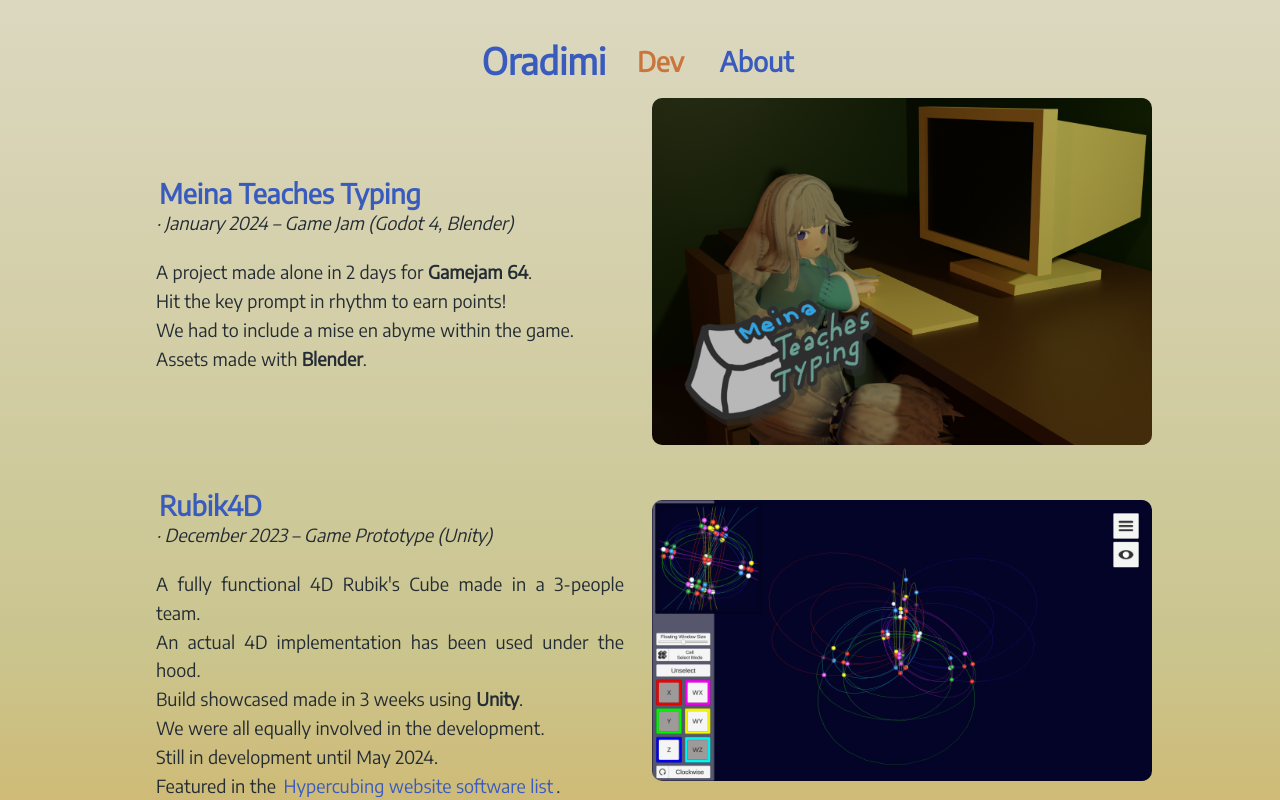
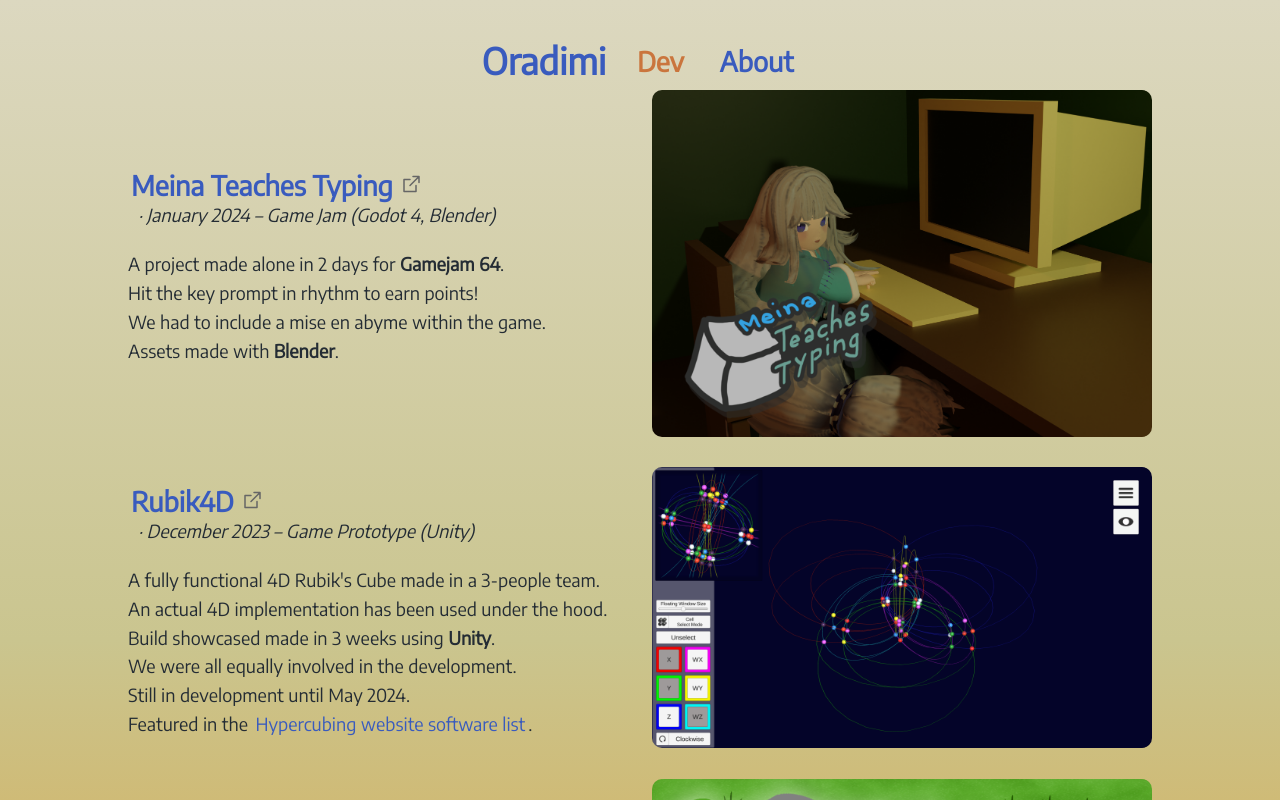
Before and after one commit to Oradimi/oradimi.github.io, a Vue app: page /projects in a window 1280 px wide. Shown: the top 800 px of the page. Built offline with nearby package versions, Linux system fonts and the light colour scheme.

Commit message:
Adjustments

```diff
--- a/src/components/LinksItem.vue
+++ b/src/components/LinksItem.vue
@@ -71,6 +71,7 @@ img {
     flex-wrap: wrap;
     align-items: center;
     justify-content: center;
+    min-width: 280px;
     margin: 1rem 0;
 }
 
--- a/src/components/ProjectItem.vue
+++ b/src/components/ProjectItem.vue
@@ -2,15 +2,27 @@
 <div :class="{ 'project': detailed, 'small-project': !detailed }">
     <div v-if="detailed" class="content">
         <div class="head">
-            <h2 class="name"><a :href=link target="_blank">{{ name }}</a></h2>
-            <em class="category">· {{ category }}</em>
+            <h2 class="name">
+                <a :href=link target="_blank">{{ name }}
+                    <svg v-if="link" width="24" height="24" viewBox="0 0 24 24" xmlns="http://www.w3.org/2000/svg">
+                        <path d="M17 13.5v6H5v-12h6m3-3h6v6m0-6-9 9" stroke="#666" stroke-width="1.5" fill="none" fill-rule="evenodd" stroke-linecap="round" stroke-linejoin="round"></path>
+                    </svg>
+                </a>
+            </h2>
+            <p class="category"><em>· {{ category }}</em></p>
         </div>
         <div class="details">
             <p class="description" v-html="formattedDescription"></p>
         </div>
     </div>
     <div v-else-if="typeof description !== 'undefined'">
-        <h2 v-show="typeof name !== 'undefined'" class="name-small"><a :href=link target="_blank">{{ name }}</a></h2>
+        <h2 v-show="typeof name !== 'undefined'" class="name-small">
+            <a :href=link target="_blank">{{ name }}
+                <svg v-if="link" width="18" height="18" viewBox="0 0 24 24" xmlns="http://www.w3.org/2000/svg">
+                    <path d="M17 13.5v6H5v-12h6m3-3h6v6m0-6-9 9" stroke="#666" stroke-width="1.5" fill="none" fill-rule="evenodd" stroke-linecap="round" stroke-linejoin="round"></path>
+                </svg>
+            </a>
+        </h2>
         <p class="description" v-html="formattedDescription"></p>
     </div>
     <div class="image-canvas" :class="{ 'detailed': detailed }" @click="zoomInHandler">
@@ -84,7 +96,7 @@ export default {
     justify-content: space-evenly;
     align-items: center;
     display: block;
-    margin: 0.5rem;
+    margin: 0 0 20px 0;
 }
 
 .small-project {
@@ -92,7 +104,7 @@ export default {
     flex-wrap: nowrap;
     flex-direction: column-reverse;
     align-items: center;
-    margin: 0.5rem;
+    margin: 20px;
 }
 
 @media (min-width: 1024px) {
@@ -104,12 +116,13 @@ export default {
 .content {
     display: flex;
     flex-direction: column;
-    padding: 0.5rem;
+    margin: 20px 0;
 }
 
 @media (min-width: 1024px) {
     .content {
         width: 40rem;
+        margin: 20px 20px 20px 0;
     }
 }
 
@@ -137,21 +150,25 @@ export default {
     cursor: zoom-in;
 }
 
+.head {
+    margin: 0 0 20px 0;
+}
+
 .name {
-    padding: 20px 20px 0px 20px;
+    padding: 0;
 }
 
 .name-small {
-    padding: 0px 10px 0px 0px;
+    padding: 0px;
+    margin: 6px 0;
     font-size: 18px;
 }
 
 .category {
-    padding: 20px;
+    padding: 0 0 0 10px;
 }
 
 .details {
-    padding: 20px;
     text-align: justify;
 }
 
--- a/src/pages/AboutItem.vue
+++ b/src/pages/AboutItem.vue
@@ -15,7 +15,7 @@
         Through learning a lot of things by myself, I became <b>versatile</b>
         and I'm capable of <b>quickly learning</b> new concepts.<br>
         If you'd like to get in touch, you can find my contact information
-        in my <a href="/resume.pdf"><b class="blue">resume</b></a>.<br>
+        in my <a href="/resume.pdf" target="_blank"><b class="blue">resume</b></a>.<br>
         And if you're curious,
         <router-link to="/gallery"><b class="blue">this link right here</b></router-link>
         contains a non-exhaustive list of some other things I did outside of development.
--- a/src/pages/GalleryItem.vue
+++ b/src/pages/GalleryItem.vue
@@ -56,7 +56,6 @@
   description=
   "<b>Modeling</b> from scratch of 3D characters usable within VRChat or any purpose.
   They have facial expression blendshapes, physics, and many options."
-  link="https://github.com/Oradimi/KanColle-English-Patch-KCCP"
   image="VRChatAvatars.png"
   />
 
@@ -129,7 +128,8 @@ export default {
 
 <style scoped>
 .works {
-  display: block;
+  display: flex;
+  flex-direction: column;
   align-items: center;
   justify-content: center;
 }
@@ -137,6 +137,6 @@ export default {
 .image-collection {
   display: flex;
   flex-wrap: wrap;
-  justify-content: flex-end;
+  justify-content: center;
 }
 </style>
--- a/src/pages/ProjectsItem.vue
+++ b/src/pages/ProjectsItem.vue
@@ -76,7 +76,8 @@ export default {
 
 <style scoped>
 .projects {
-  display: block;
+  display: flex;
+  flex-direction: column;
   align-items: center;
   justify-content: center;
 }
@@ -84,5 +85,6 @@ export default {
 .image-collection {
   display: flex;
   flex-wrap: wrap;
+  justify-content: center;
 }
 </style>
```
Also changed, not shown: 1 other file (tests, documents, lock files or other folders).
